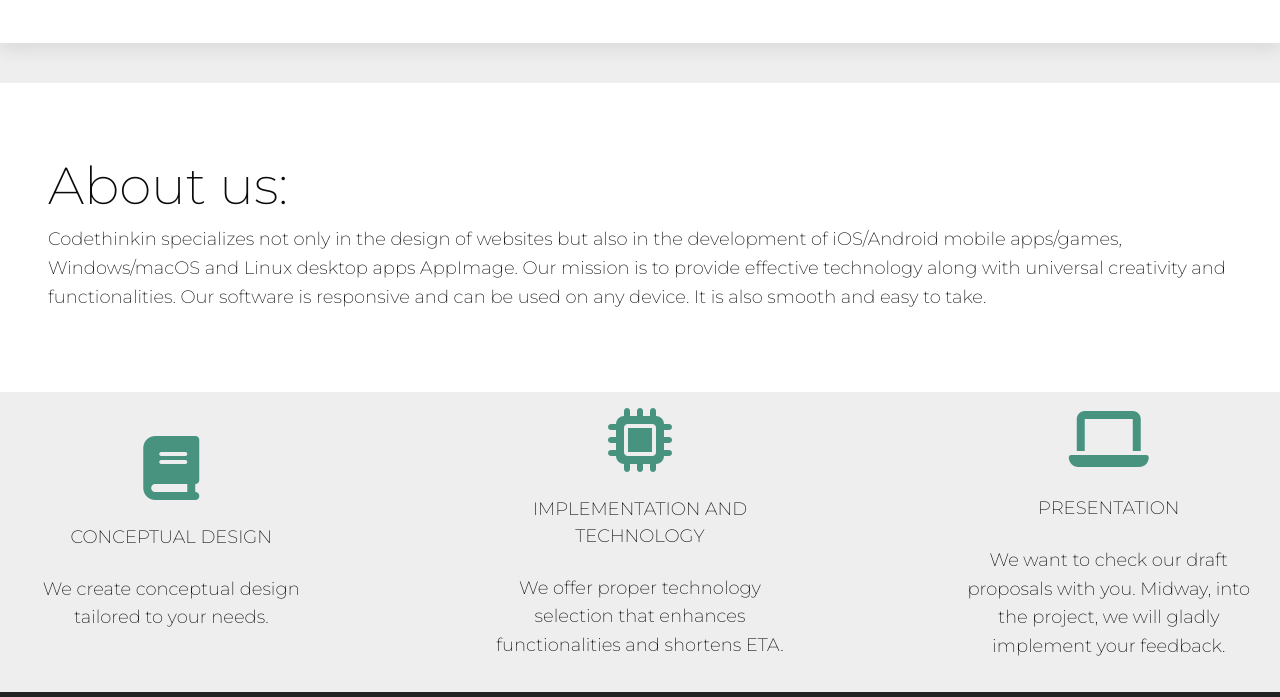
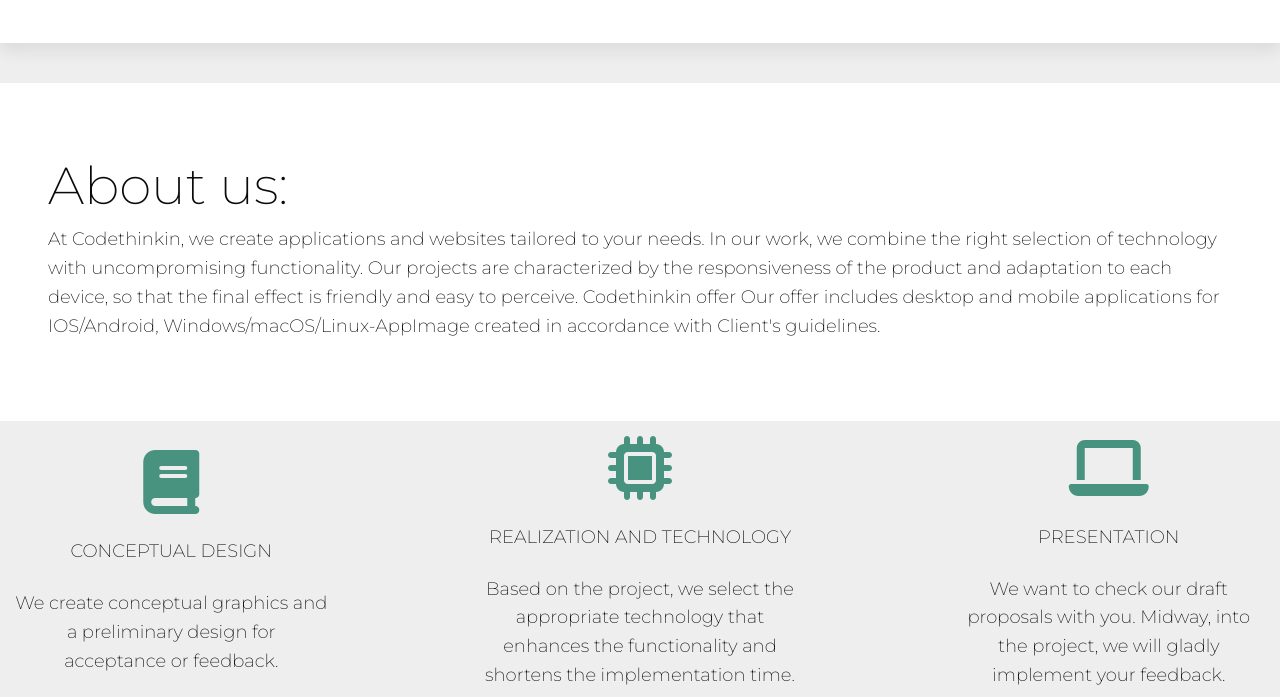
Before and after one commit to W84Soft/ENG-First-website, a plain HTML site: page about.html in a window 1280 px wide. Shown: the part 751-1448 px from the top of the page. Drawn offline with Linux system fonts and the light colour scheme; a script that the page names is missing.

Commit message:
lksdjal;kdj

```diff
--- a/about.html
+++ b/about.html
@@ -55,10 +55,10 @@
 	<section id="about">
 		<div class="grid-container py-8">
 			<div class="h7 ">About us:</div>
-			<p>Codethinkin specializes not only in the design of websites but also in the development of iOS/Android
-				mobile apps/games, Windows/macOS and Linux desktop apps AppImage.
-				Our mission is to provide effective technology along with universal creativity and functionalities.
-				Our software is responsive and can be used on any device. It is also smooth and easy to take.
+			<p>At Codethinkin, we create applications and websites tailored to your needs.
+				In our work, we combine the right selection of technology with uncompromising functionality. Our projects are characterized by the responsiveness of the product and adaptation to each device, so that the final effect is friendly and easy to perceive.
+				Codethinkin offer
+				Our offer includes desktop and mobile applications for IOS/Android, Windows/macOS/Linux-AppImage created in accordance with Client's guidelines.
 			</p>
 	</section>
 
@@ -70,24 +70,21 @@
 					<i class="fa-solid fa-book"></i><br>
 					<div class="uppercase">conceptual design</div>
 					<p>
-						We create conceptual design tailored to your needs.
+						We create conceptual graphics and a preliminary design for acceptance or feedback.
 					</p>
 				</div>
 				<div class="cell medium-3 ">
 					<i class="fa-solid fa-microchip"></i><br>
-					<div class="uppercase">implementation and technology</div>
+					<div class="uppercase">Realization and technology</div>
 					<p>
-						We offer proper technology selection that enhances functionalities and shortens ETA.
+						Based on the project, we select the appropriate technology that enhances the functionality and shortens the implementation time.
 					</p>
 				</div>
 				<div class="cell medium-3 ">
 					<i class="fa-solid fa-laptop"></i><br>
 					<div class="uppercase">presentation</div>
 					<p>
-						We want to check our draft proposals with you. Midway, into the project, we will gladly
-						implement
-						your
-						feedback.
+						We want to check our draft proposals with you. Midway, into the project, we will gladly implement your feedback.
 					</p>
 				</div>
 			</div>
```
Also changed, not shown: contact.html (+2 -2 lines), portfolio.html (+2 -2 lines).
